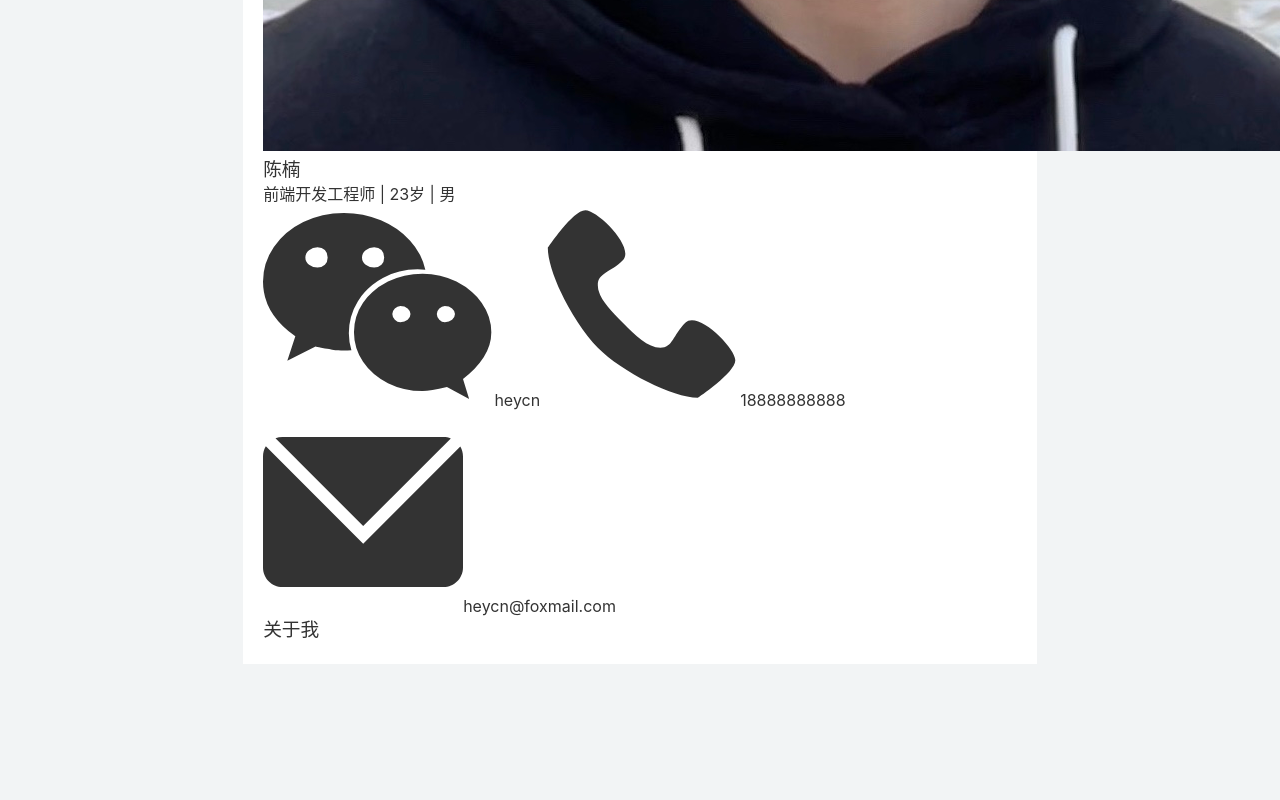
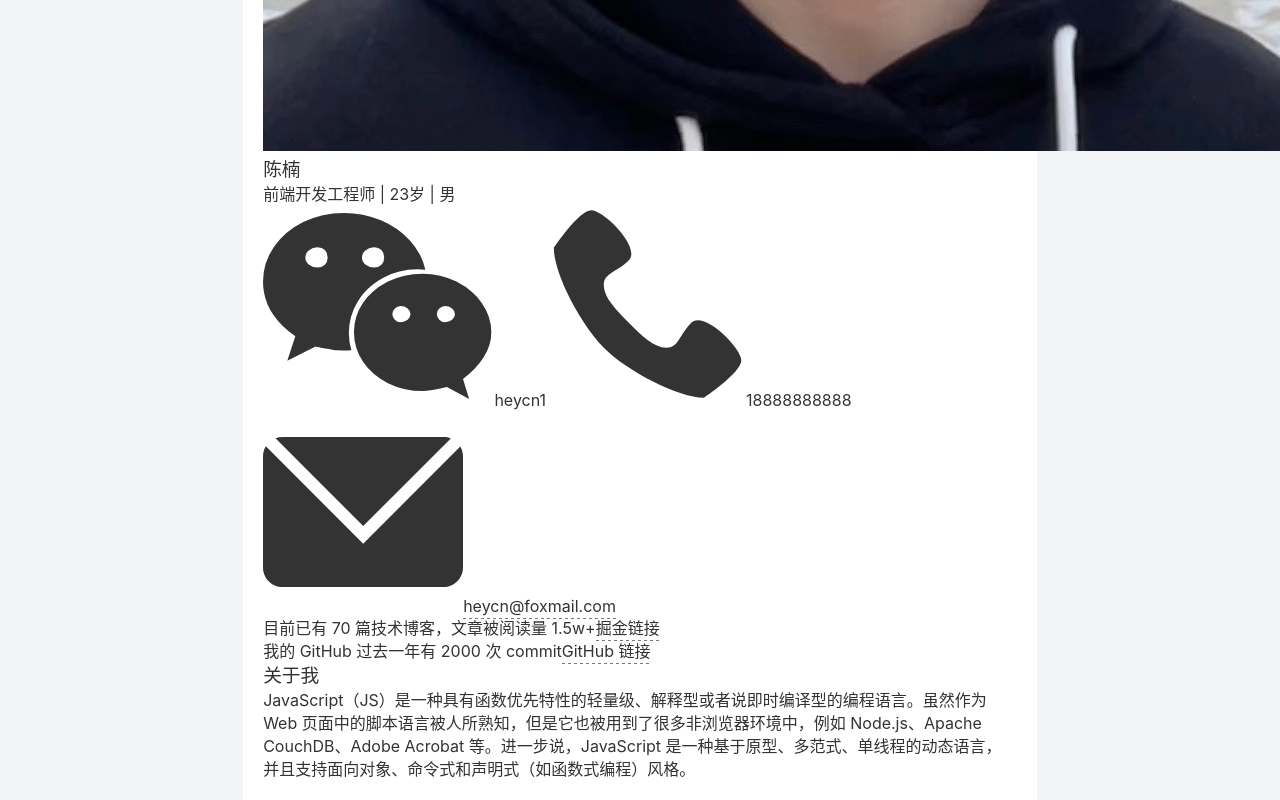
Before and after one commit to heycn/resume, a React (Vite) app: page / in a window 1280 px wide. Shown: the part 979-1779 px from the top of the page. Before the commit the page ends 1643 px from the top, so only its background shows below. Built offline with nearby package versions, Linux system fonts and the light colour scheme.

Commit message:
🦄 refactor: 重构，解决转为 PDF 下划线样式变更

```diff
--- a/src/App.tsx
+++ b/src/App.tsx
@@ -8,12 +8,11 @@ import { BasicsType } from './components/Layout'
 import {Link} from './components/Link'
 
 const socialLinks: Props[] = [
-  { href: 'https://juejin.cn/user/4372092371864984/posts', title: '掘金', label: '我目前已有 70 篇技术博客，被阅读量 1.5w+', direction: 'right' },
-  { href: 'https://github.com/heycn', title: 'GitHub', label: '我的 GitHub 过去一年有 2000 次 commit', direction: 'right' },
-  { href: 'https://heycn.github.io/', title: 'heycn.github.io', label: '我的个人博客网站', direction: 'right' }
+  { href: 'https://juejin.cn/user/4372092371864984/posts', title: '掘金链接', label: '目前已有 70 篇技术博客，文章被阅读量 1.5w+', direction: 'right' },
+  { href: 'https://github.com/heycn', title: 'GitHub 链接', label: '我的 GitHub 过去一年有 2000 次 commit', direction: 'right' }
 ]
 const contacts = {
-  wechat: 'heycn',
+  wechat: 'heycn1',
   phone: '18888888888',
   email: 'heycn@foxmail.com'
 }
@@ -31,10 +30,13 @@ export const App: React.FC = () => {
       contacts={contacts}
       avatar={avatar}
       basics={basics}
+      socialLinks={socialLinks}
     >
       <Card title='关于我'>
         <Label>
-
+          JavaScript（JS）是一种具有函数优先特性的轻量级、解释型或者说即时编译型的编程语言。虽然作为 Web 页面中的脚本语言被人所熟知，但是它也被用到了很多非浏览器环境中，例如 Node.js、Apache CouchDB、Adobe Acrobat 等。进一步说，JavaScript
+          是一种基于原型、多范式、单线程的动态语言，并且支持面向对象、命令式和声明式（如函数式编程）风格。
+          {/* 平时喜欢写一些有趣的项目，包括这份简历，是我使用 React + TSX + Unocss 写的 */}
         </Label>
       </Card>
     </Layout>
--- a/src/components/Layout.tsx
+++ b/src/components/Layout.tsx
@@ -1,9 +1,9 @@
 import * as React from 'react'
-import { Link } from './Link'
-import { Props as LinkType } from './Link'
 import icon_wechat from '../assets/wechat.svg'
 import icon_phone from '../assets/phone.svg'
 import icon_email from '../assets/email.svg'
+import { Link } from './Link'
+import { Props as LinkType } from './Link'
 
 export type BasicsType = {
   jobTitle: string
@@ -23,6 +23,7 @@ type Props = {
     email: string
   }
   basics: BasicsType
+  socialLinks?: LinkType[]
 }
 
 const genderMap = {
@@ -39,11 +40,14 @@ const Avatar: React.FC<{ src: string }> = ({ src }) => (
   </div>
 )
 
-export const Layout: React.FC<Props> = ({ avatar, children, fullName, basics: b, contacts: c }) => {
+export const Layout: React.FC<Props> = ({
+  avatar, children, fullName,
+  basics: b, contacts: c, socialLinks
+}) => {
   const contactList = [
     { icon: icon_wechat, value: c.wechat },
     { icon: icon_phone, value: c.phone },
-    { icon: icon_email, value: c.email }
+    { icon: icon_email, value: <Link href={`mailto:${c.email}`} title={c.email} strong={false} />}
   ]
   const basicsList = [b.jobTitle, `${new Date().getFullYear() - b.birthYear}岁`, genderMap[b.gender]]
 
@@ -51,8 +55,9 @@ export const Layout: React.FC<Props> = ({ avatar, children, fullName, basics: b,
     <article className='bg-white w-21cm min-h-29.7cm p-5'>
       <header flex items-center p-b-4 p-t-4>
         <Avatar src={avatar} />
-        <section m-l-2em flex flex-col justify-between>
-          <h1 c-black fw-900 text-size-2em p-t-2 p-b-2>{fullName}</h1>
+        <section h-35mm m-l-2em flex flex-col justify-between>
+          <h1 c-black fw-900 text-size-2em>{fullName}</h1>
+          <div>
             <p>{basicsList.join(' | ')}</p>
             <p flex items-center>
               {contactList.map(c => (
@@ -62,6 +67,12 @@ export const Layout: React.FC<Props> = ({ avatar, children, fullName, basics: b,
                 </span>
               ))}
             </p>
+            {socialLinks?.map(s => (
+              <p>
+                <Link title={s.title} href={s.href} direction={s?.direction} label={s?.label} strong={false} />
+              </p>
+            ))}
+          </div>
         </section>
       </header>
       <main>
--- a/src/components/Link.tsx
+++ b/src/components/Link.tsx
@@ -16,12 +16,12 @@ export const Link: React.FC<Props> = ({
     {direction === 'right' && <span m-r-8px>{label}</span>}
     {strong ? (
       <strong>
-        <a href={href} target='_blank' b-b-dashed className='b-#0005'>
+        <a href={href} target='_blank'>
           {title}
         </a>
       </strong>
     ) : (
-      <a href={href} target='_blank' b-b-dashed className='b-#0005'>
+      <a href={href} target='_blank'>
         {title}
       </a>
     )}
--- a/src/index.scss
+++ b/src/index.scss
@@ -18,3 +18,10 @@ body {display: flex; flex-direction: column; justify-content: center; align-item
 ::-webkit-scrollbar {display: none;}
 strong {color: #333;}
 a:hover {color: #2a6496;}
+a {
+  background-image: linear-gradient(to right, #777 0%, #777 50%, transparent 50%);
+  background-size: 6px 1px;
+  background-repeat: repeat-x;
+  background-position: 0 100%;
+  padding-bottom: 3px;
+}
```
Also changed, not shown: 1 other file (tests, documents, lock files or other folders). Lines whose indentation alone changed are shown as unchanged.
